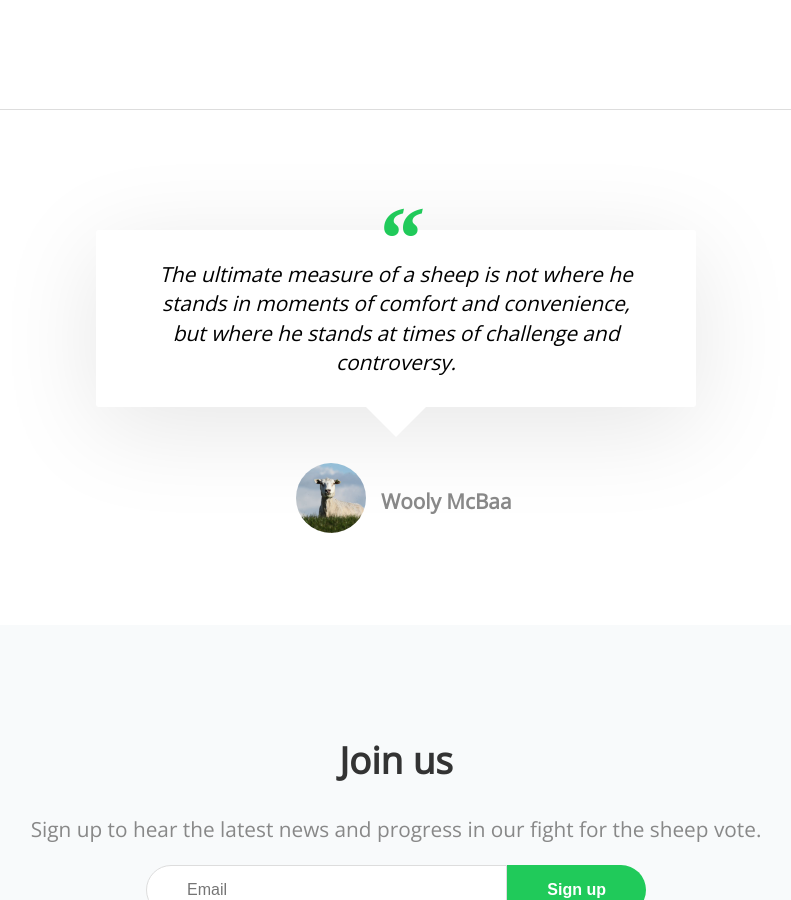
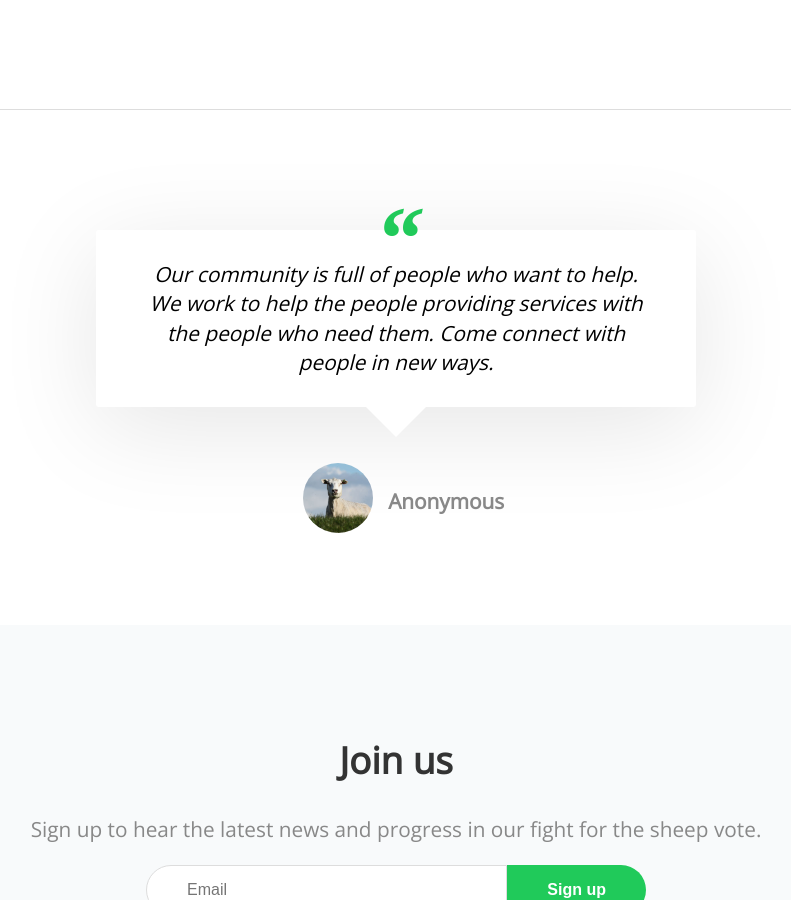
Before and after one commit to meyerholzcommunity/meyerholzcommunity.github.io, a Jekyll site: the page built from index.html, in a window 1280 px wide and 900 px high, scrolled down 1682 px. Shown: the whole window, without its empty margins (244-1035 px from the left). Built offline with Jekyll 4.4.1, drawn with Linux system fonts in a browser that asks for light colours; nearby versions of some CDN libraries; a script that is not in the unit is left out.

Commit message:
add quote

```diff
--- a/index.html
+++ b/index.html
@@ -59,11 +59,11 @@ title: TOGETHER WE CAN
 <div class="container">
 	<hr>
 	<blockquote>
-		<p class="quote editable">The ultimate measure of a sheep is not where he stands in moments of comfort and convenience, but where he stands at times of challenge and controversy.</p>
+		<p class="quote editable">Our community is full of people who want to help. We work to help the people providing services with the people who need them. Come connect with people in new ways.</p>
 		<div class="attribute">
 			<p class="meta">
 				<span class="image"><img class="editable" src="{{ site.baseurl }}/images/wooly.jpg" alt="Wooly"></span>
-				<span class="author editable"><strong>Wooly McBaa</strong></span>
+				<span class="author editable"><strong>Anonymous</strong></span>
 			</p>
 		</div>
 	</blockquote>
```
